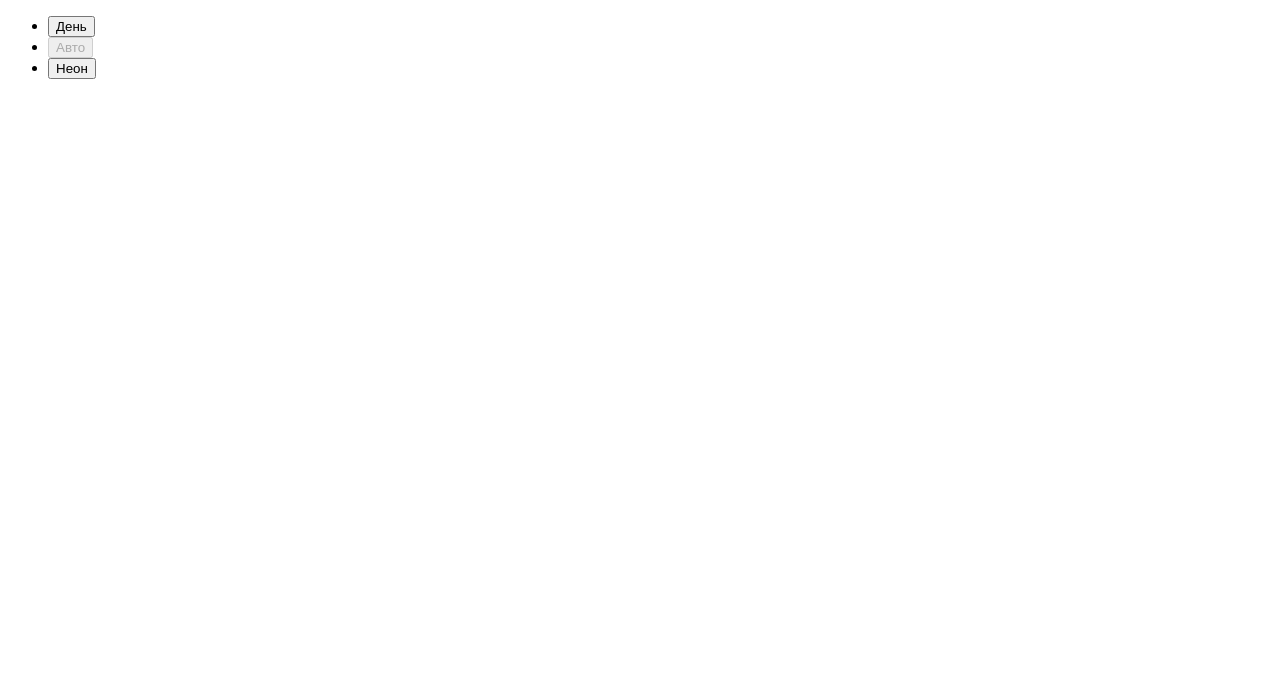
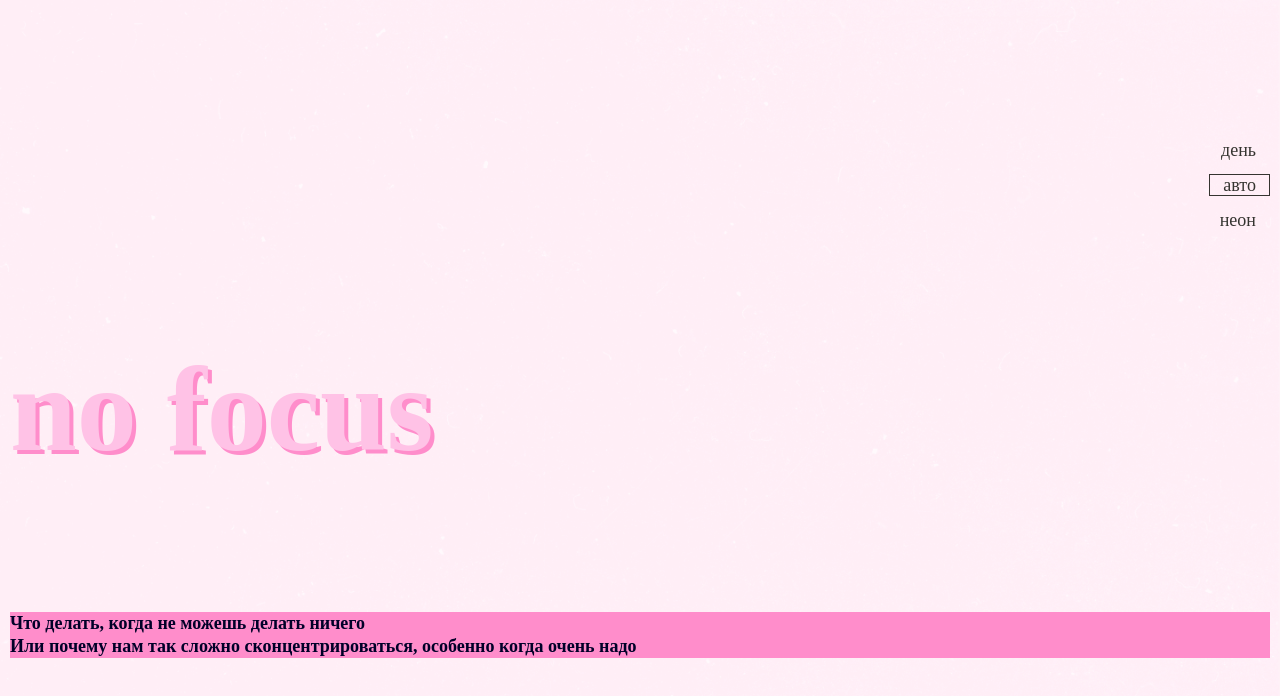
Before and after one commit to AnSannikova/slozhno-sosredotochitsya, a plain HTML site: page index.html in a window 1280 px wide. Drawn offline with Linux system fonts and the light colour scheme.

Commit message:
Добавить разметку секции header

```diff
--- a/index.html
+++ b/index.html
@@ -4,16 +4,23 @@
     <meta charset="UTF-8" />
     <meta http-equiv="X-UA-Compatible" content="IE=edge" />
     <meta name="viewport" content="width=device-width, initial-scale=1.0" />
+    <meta name="color-scheme" content="light dark">
     <title>Сложно сосредоточиться</title>
+    <link rel="stylesheet" href="./styles/variables.css">
+    <link rel="stylesheet" href="./styles/globals.css">
+    <link rel="stylesheet" href="./styles/style.css">
+    <link rel="stylesheet" href="./styles/dark.css">
+    <link rel="stylesheet" href="./styles/light.css">
+    <link rel="icon" href="./images/favicon.ico" sizes="any" />
+    <link rel="icon" href="./images/favicon.svg" type="image/svg+xml" />
+    <link rel="apple-touch-icon" href="./images/mobile-icon.png" />
   </head>
   <body class="page">
     <header class="header decorated-zone">
       <nav class="header__theme-menu">
         <ul class="header__theme-menu-list">
           <li class="header__theme-menu-item">
-            <button
-              class="header__theme-menu-button header__theme-menu-button_type_light"
-            >
+            <button class="header__theme-menu-button header__theme-menu-button_type_light">
               День
             </button>
           </li>
@@ -26,14 +33,17 @@
             </button>
           </li>
           <li class="header__theme-menu-item">
-            <button
-              class="header__theme-menu-button header__theme-menu-button_type_dark"
-            >
+            <button class="header__theme-menu-button header__theme-menu-button_type_dark">
               Неон
             </button>
           </li>
         </ul>
       </nav>
+      <h1 class="header__title">no focus</h1>
+      <h2 class="header__subtitle title-decor">
+        <p>Что делать, когда не можешь делать ничего</p>
+        <p>Или почему нам так сложно сконцентрироваться, особенно когда очень надо</p>
+      </h2>
     </header>
     <script src="./scripts/script.js"></script>
   </body>
--- a/styles/dark.css
+++ b/styles/dark.css
@@ -5,8 +5,25 @@
 */
 
 .page.theme_dark {
-  /* сохраните этот селектор в приведённом виде.
-    Так стили написанные ниже будут иметь больший вес,
-    чем стили в медиазапросе предпочтений пользователя
-  */
+  --text-color: #F1B2CE;
+  --accent-color: #FF0070;
+  --main-title-color: #DB00FF;
+  background-image: url(../images/cover-image-dark.png);
 }
+
+.header__theme-menu-button {
+  color: var(--accent-color, #FF0070);
+}
+
+.header__subtitle {
+  color: var(--title-color-dark-theme, #000028);
+}
+
+@media (prefers-color-scheme: dark) {
+
+  :root {
+    --text-color: #F1B2CE;
+    --accent-color: #FF0070;
+    --main-title-color: #DB00FF;
+  }
+}
--- a/styles/light.css
+++ b/styles/light.css
@@ -5,8 +5,12 @@
 */
 
 .page.theme_light {
-  /* сохраните этот селектор в приведённом виде.
-    Так стили написанные ниже будут иметь больший вес,
-    чем стили в медиазапросе предпочтений пользователя
-  */
+  --text-color: #353430;
+  --accent-color: #FF8DCB;
+  --main-title-color: #FFC2E6;
+  color: var(--text-color, #353430);
 }
+
+.header__theme-menu-button {
+  color: var(--text-color, #353430);
+}
--- a/styles/style.css
+++ b/styles/style.css
@@ -1,5 +1,58 @@
 /* Основные стили проекта. Это стили для темы, которую вы верстаете первой. */
 
 .page {
-  /* сохраните в разметке и стилях класс page. На его основе работает скрипт. */
+  padding: 10px;
+  font-family: var(--main-font, sans-serif);
+  font-size: var(--main-font-size, 18px);
+  color: var(--text-color, #353430);
+  background-image: url(../images/cover-image-light.png);
+  background-position: center;
+  background-size: cover;
+  background-attachment: fixed;
 }
+
+.header {
+  height: 100vh;
+  display: grid;
+  grid-template-rows: 1fr auto 1fr;
+  align-items: center;
+}
+
+.header__theme-menu-list {
+  display: flex;
+  flex-direction: column;
+  row-gap: 13px;
+  align-items: flex-end;
+}
+
+.header__theme-menu-button {
+  border: none;
+  background-color: transparent;
+  text-transform: lowercase;
+  line-height: 1;
+  padding-inline: 13px;
+  border: 1px solid transparent;
+  transition: border 0.3s;
+}
+
+.header__theme-menu-button_active {
+  border: 1px solid currentColor;
+}
+
+.header__title {
+  color: var(--main-title-color, #FFC2E6);
+  font-size: clamp(7.25rem, 7.0115rem + 1.0178vw, 7.5rem);
+  font-weight: 700;
+  line-height: 0.83;
+  text-shadow: 4px 4px 0 var(--accent-color, #FF8DCB);
+}
+
+.header__subtitle {
+  font-size: inherit;
+  font-weight: 700;
+  line-height: 1.3;
+}
+
+.title-decor {
+  background-color: var(--accent-color, #FF8DCB);
+}
--- a/styles/variables.css
+++ b/styles/variables.css
@@ -1,4 +1,11 @@
-/*
-  Переменные для вашего проекта
-  и их переопределение под различные устройства
-*/
+:root {
+  --text-color: #353430;
+  --accent-color: #FF8DCB;
+  --main-title-color: #FFC2E6;
+  --title-color-dark-theme: #000028;
+  --main-font: 'IBM Plex mono';
+  --main-font-size: 18px;
+  --section-margin-block-end: 50px;
+  --main-gap: 20px;
+  --subtitle-margin-block-end: 20px;
+}
```
Also changed, not shown: fonts/IBMPlexMono-Bold.woff, fonts/IBMPlexMono-Regular.woff.
